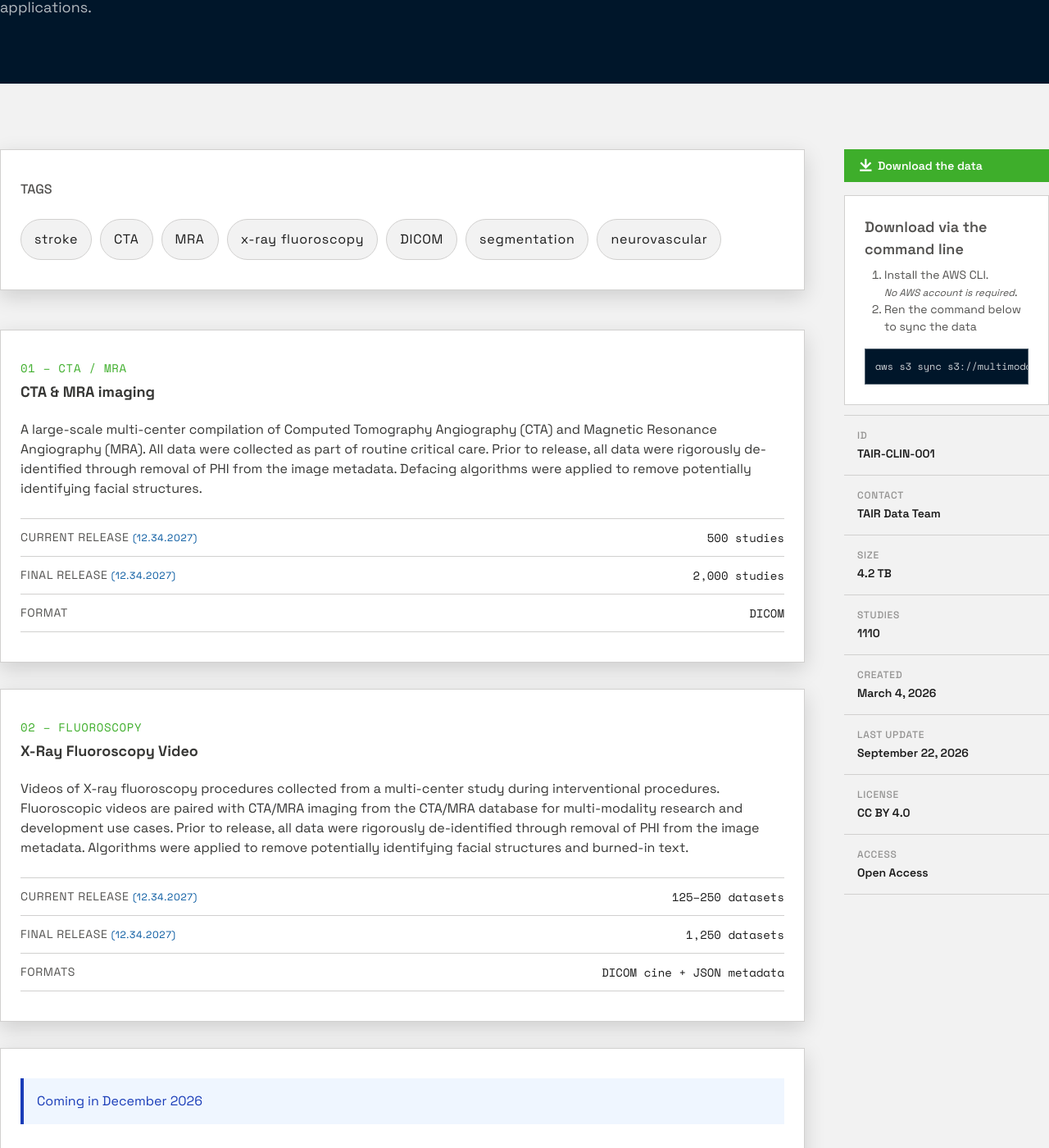
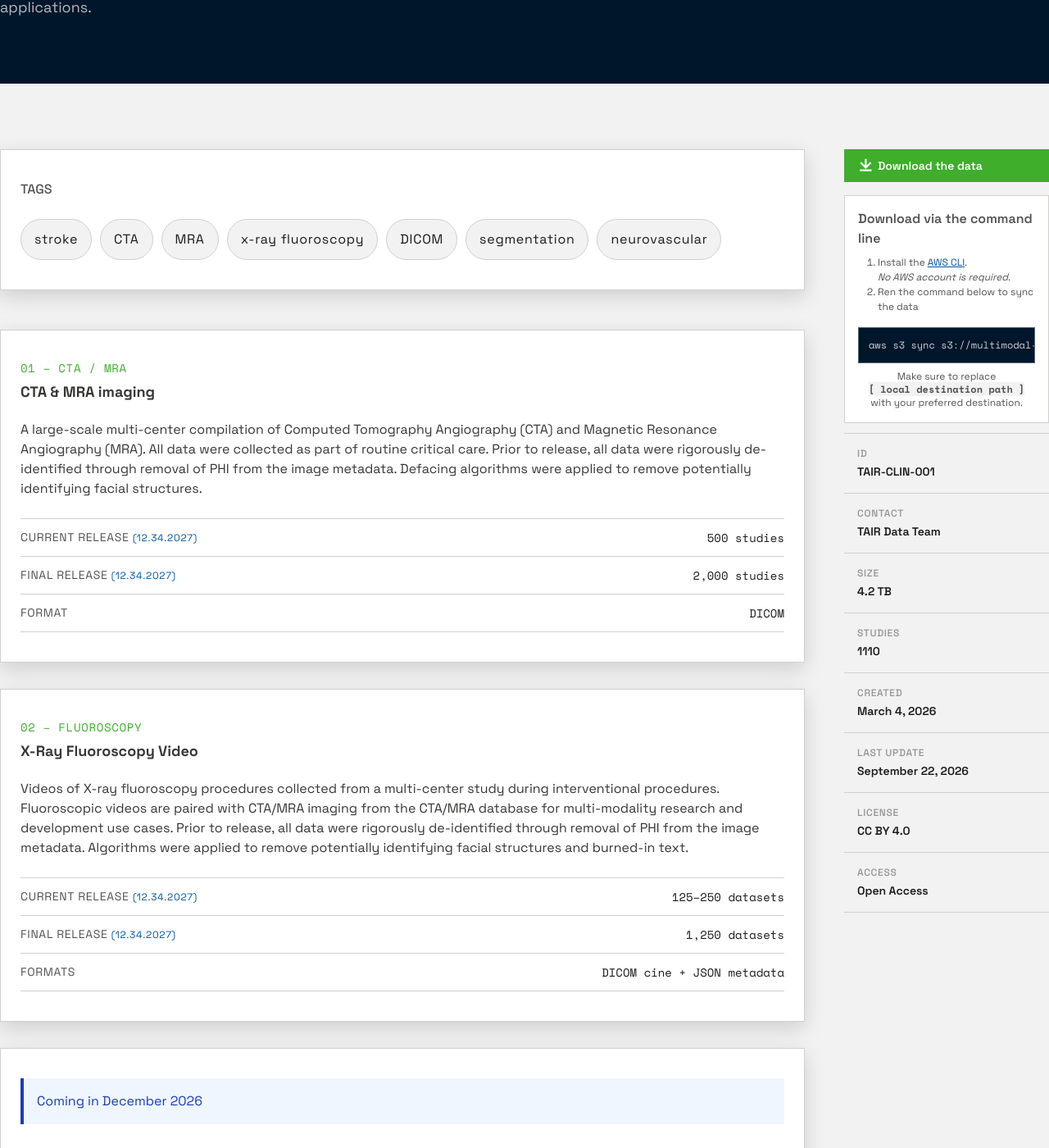
Before and after one commit to Kitware/TAIR, a Jekyll site: the page built from dataset.md, in a window 1280 px wide and 1400 px high, scrolled down 457 px. Shown: the whole window at 82% size. Built offline with Jekyll 4.4.1, drawn with Linux system fonts in a browser that asks for light colours; nearby versions of some CDN libraries; library files that are not in the unit come from our copies.

Commit message:
Add note and fix links for advanced.

```diff
--- a/_layouts/dataset.html
+++ b/_layouts/dataset.html
@@ -1,7 +1,7 @@
 ---
 layout: default
 ---
-
+<div class="content-links">
 <section class="bg-ink-950 text-white">
   <div class="mx-auto w-full max-w-7xl px-6 py-16 lg:px-0 lg:py-20">
     {% if page.dataset.subheadline %}
@@ -88,7 +88,7 @@ layout: default
         {% endif %}
 
         {% if page.dataset.advanced %}
-          <div class="card bg-base-100 border border-base-300 mt-4">
+          <div class="card card-sm bg-base-100 border border-base-300 mt-4">
             <div class="card-body">
               <h2 class="card-title">{{ page.dataset.advanced.title | default: "Download via the command line" | escape }}</h2>
               <ol class="list-decimal pl-6">
@@ -112,6 +112,7 @@ layout: default
 
                 <pre class="overflow-x-auto p-3 pr-28 font-mono text-xs leading-normal text-white/80"><code data-copy-source>{{- page.dataset.advanced.command | escape -}}</code></pre>
               </div>
+              <small class="text-xs text-center">{{ page.dataset.advanced.note }}</small>
             </div>
           </div>
         {% endif %}
@@ -134,3 +135,4 @@ layout: default
     </aside>
   </div>
 </section>
+</div>
--- a/_layouts/home.html
+++ b/_layouts/home.html
@@ -82,7 +82,7 @@ layout: default
     </div>
   </nav>
 </section>
-
+<div class="content-links">
 <section id="clinical-data" class="bg-base-200/50 pb-section-bottom pt-section-top">
   <div class="mx-auto w-full max-w-7xl px-6 lg:px-0">
     {% if page.clinical_data.subheadline %}
@@ -347,3 +347,4 @@ layout: default
     </a>
   </div>
 </section>
+</div>
--- a/assets/css/site.css
+++ b/assets/css/site.css
@@ -2043,6 +2043,43 @@
   .transform {
     transform: var(--tw-rotate-x,) var(--tw-rotate-y,) var(--tw-rotate-z,) var(--tw-skew-x,) var(--tw-skew-y,);
   }
+  .content-links {
+    & a:not(.btn):not(.link-unstyled) {
+      @layer daisyui.l1.l2.l3 {
+        cursor: pointer;
+        text-decoration-line: underline;
+      }
+      &:focus {
+        @layer daisyui.l1.l2.l3 {
+          --tw-outline-style: none;
+          outline-style: none;
+          @media (forced-colors: active) {
+            outline: 2px solid transparent;
+            outline-offset: 2px;
+          }
+        }
+      }
+      &:focus-visible {
+        @layer daisyui.l1.l2.l3 {
+          outline: 2px solid currentColor;
+          outline-offset: 2px;
+        }
+      }
+      &:hover {
+        @layer daisyui.l1.l2 {
+          @media (hover: hover) {
+            color: var(--color-secondary);
+            @supports (color: color-mix(in lab, red, red)) {
+              color: color-mix(in oklab, var(--color-secondary) 80%, #000);
+            }
+          }
+        }
+      }
+      @layer daisyui.l1.l2 {
+        color: var(--color-secondary);
+      }
+    }
+  }
   .link {
     @layer daisyui.l1.l2.l3 {
       cursor: pointer;
@@ -2247,9 +2284,6 @@
   }
   .bg-blue-50 {
     background-color: var(--color-blue-50);
-  }
-  .bg-ink-800 {
-    background-color: var(--color-ink-800);
   }
   .bg-ink-950 {
     background-color: var(--color-ink-950);
@@ -2609,6 +2643,19 @@
       --fontsize: 0.6875rem;
       --btn-p: 0.5rem;
       --size: calc(var(--size-field, 0.25rem) * 6);
+    }
+  }
+  .card-sm {
+    & .card-body {
+      @layer daisyui.l1.l2 {
+        --card-p: 1rem;
+        --card-fs: 0.75rem;
+      }
+    }
+    & .card-title {
+      @layer daisyui.l1.l2 {
+        --cardtitle-fs: 1rem;
+      }
     }
   }
   .btn {
--- a/dataset.md
+++ b/dataset.md
@@ -31,7 +31,8 @@ dataset:
       - text: Install the <a href="https://docs.aws.amazon.com/cli/latest/userguide/getting-started-install.html">AWS CLI</a>.<br><em class="text-xs">No AWS account is required</em>.
       - text: Ren the command below to sync the data
     command: >-
-      aws s3 sync s3://multimodal-imaging-for-cerebrovascular-disease <local destination path> --no-sign-request
+      aws s3 sync s3://multimodal-imaging-for-cerebrovascular-disease [ local destination path ] --no-sign-request
+    note: Make sure to replace<br><strong class="font-mono bg-base-200">[ local destination path ]</strong> with your preferred destination.
 
   metadata:
     - label: ID
```
Also changed, not shown: assets/css/tailwind.css.
